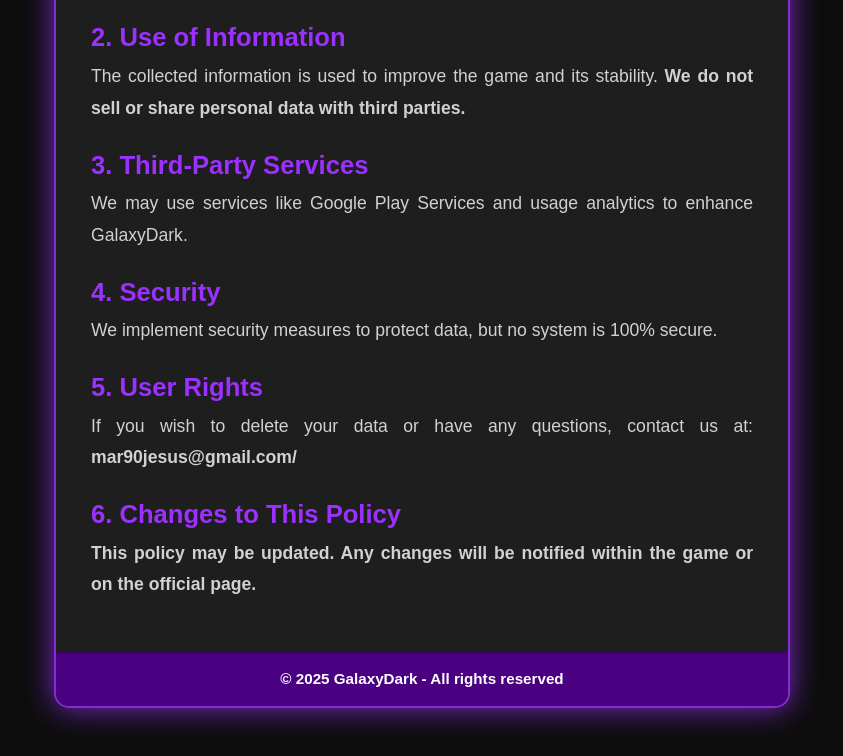
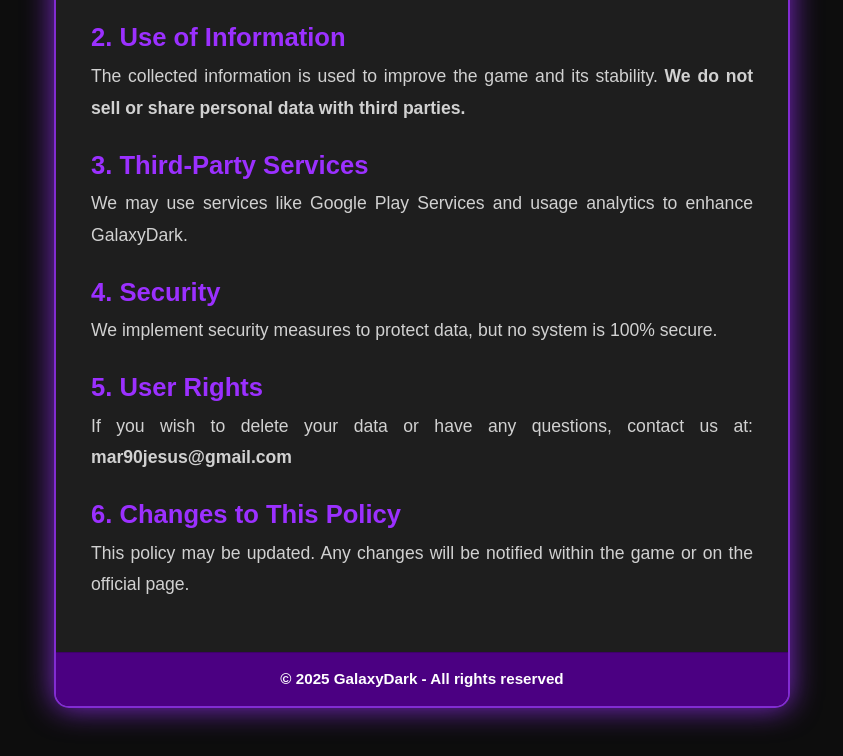
Before and after one commit to MarvinJesus/galaxydark-privacy, a plain HTML site: page index.html in a window 1280 px wide. Shown: the part 584-1340 px from the top of the page, without its empty margins (218-1061 px from the left). Drawn offline with nearby package versions, Linux system fonts and the light colour scheme.

Commit message:
Correction error element strong

```diff
--- a/index.html
+++ b/index.html
@@ -132,7 +132,7 @@
                         <p>We implement security measures to protect data, but no system is 100% secure.</p>
 
                         <h2>5. User Rights</h2>
-                        <p>If you wish to delete your data or have any questions, contact us at: <strong>mar90jesus@gmail.com/<strong></p>
+                        <p>If you wish to delete your data or have any questions, contact us at: <strong>mar90jesus@gmail.com</strong></p>
 
                         <h2>6. Changes to This Policy</h2>
                         <p>This policy may be updated. Any changes will be notified within the game or on the official page.</p>
```
